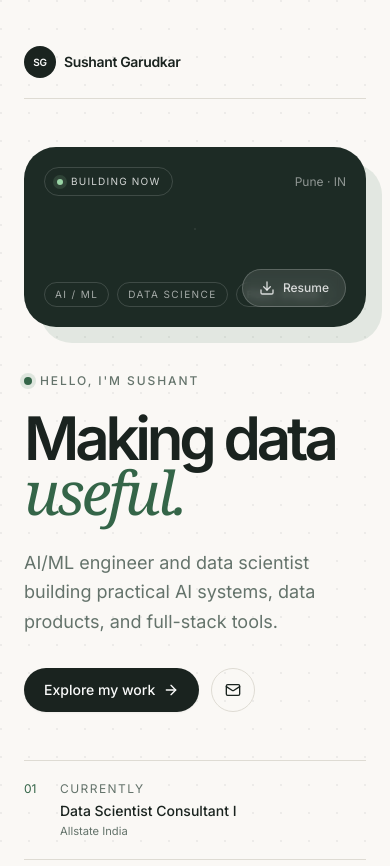
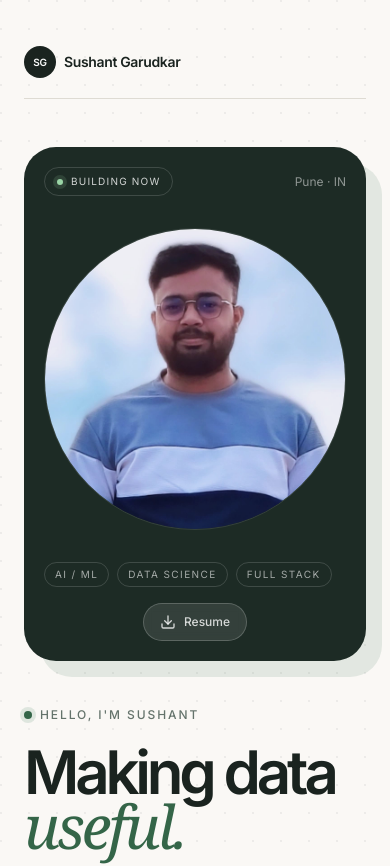
Before and after one commit to Sushant5776/personal_website, a Next.js app: page / in a window 390 px wide. Shown: the top 866 px of the page. Built offline with nearby package versions, Linux system fonts and the light colour scheme.

Commit message:
center button resume

```diff
--- a/src/app/globals.css
+++ b/src/app/globals.css
@@ -215,16 +215,12 @@
   }
 
   @media (max-width: 640px) {
-    .hero-visual-card {
-      @apply flex flex-col;
-    }
-
     .visual-card-bottom {
-      @apply order-4 pr-0;
+      @apply pr-0;
     }
 
     .resume-download {
-      @apply order-5 mt-4 self-center;
+      @apply static mx-auto mt-4 flex w-fit;
     }
   }
 
--- a/src/app/page.tsx
+++ b/src/app/page.tsx
@@ -24,8 +24,8 @@ export default function Page() {
         <BlurFade delay={BLUR_FADE_DELAY * 2} className="hero-visual-card">
           <div className="visual-card-top"><span className="live-pill"><span /> Building now</span><span className="text-xs text-white/50">Pune · IN</span></div>
           <div className="portrait-orbit"><div className="orbit orbit-one" /><div className="orbit orbit-two" /><Image src={DATA.avatarUrl} alt={DATA.name} fill priority sizes="(max-width: 768px) 80vw, 440px" className="object-cover" /></div>
+          <div className="visual-card-bottom"><span>AI / ML</span><span>Data Science</span><span>Full Stack</span></div>
           <a href="/sushant_garudkar_resume_ai_engineering.pdf" download className="resume-download"><Download className="size-4" /> Resume</a>
-          <div className="visual-card-bottom"><span>AI / ML</span><span>Data Science</span><span>Full Stack</span></div>
         </BlurFade>
         <div className="hero-intro">
           <BlurFade delay={BLUR_FADE_DELAY} className="eyebrow"><span className="status-dot" /> Hello, I&apos;m Sushant</BlurFade>
```
